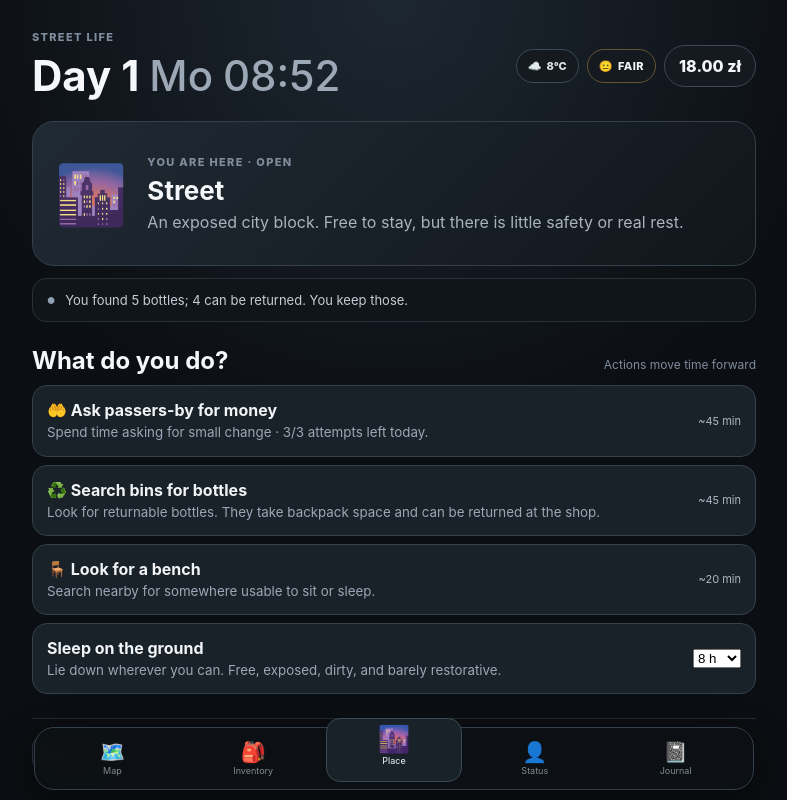
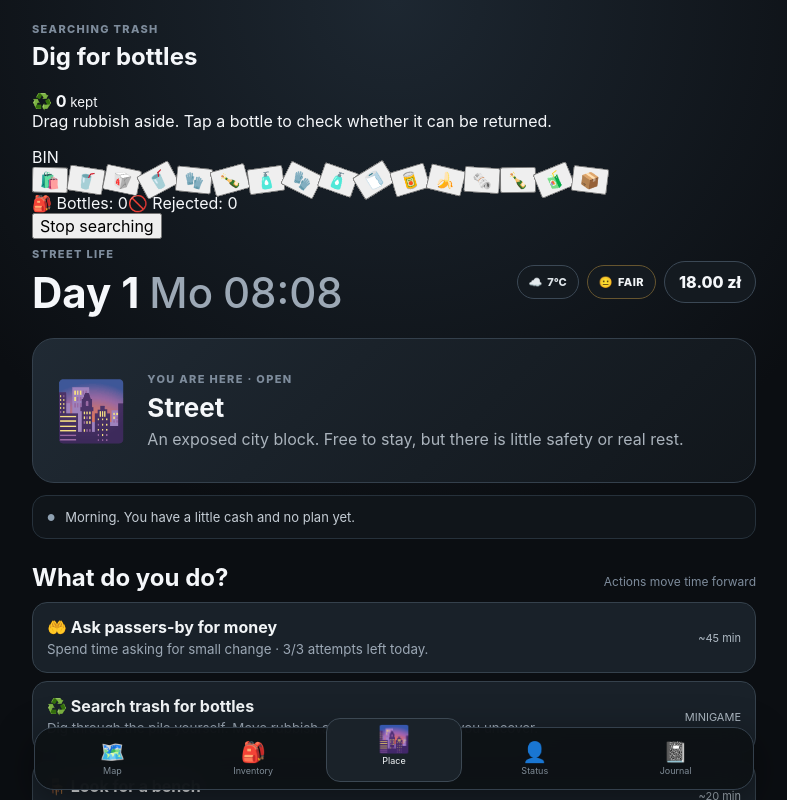
Before and after one commit to AlexanderKruk/street-life-game, a React (Vite) app: page / in a window 1280 px wide. Both pictures are taken after a click on the button 640 px from the left and 500 px from the top of the page. Shown: the top 800 px of the page, without its empty margins (246-1033 px from the left). Built offline with nearby package versions, Linux system fonts and the light colour scheme.

Commit message:
Add interactive trash bottle search minigame

```diff
--- a/src/App.tsx
+++ b/src/App.tsx
@@ -32,6 +32,7 @@ type EffectId = 'cold' | 'free-transit' | 'well-fed'
 type ActiveEffect = { id: EffectId; expiresAt: number }
 type LifeSituation = { housing: 'Street' | 'Night shelter' | 'Schronisko'; housingUntil?: number; employment: 'Unemployed' | 'Day work'; income: 'None' | 'Irregular'; schroniskoReferral?: boolean }
 type StoredItems = { documents: boolean; medicines: number; cigarettes: number; food: number; foodFreshness: number }
+type TrashItem = { id: number; icon: string; x: number; y: number; rotation: number; bottle: boolean; returnable: boolean; collected?: boolean; moved?: boolean }
 
 const INITIAL_LIFE: LifeSituation = { housing: 'Street', employment: 'Unemployed', income: 'None' }
 const INITIAL_INVENTORY: Inventory = { water: 2, food: 2, foodFreshness: 100, bottles: 0, phoneBattery: 62, phoneCondition: 72, jacket: 78, documents: true, cigarettes: 6, medicines: 2, transitCard: true }
@@ -149,6 +150,7 @@ export default function App() {
     try { const raw = localStorage.getItem('street-life-sleep-v1'); return raw ? JSON.parse(raw) : null } catch { return null }
   })
   const [begging, setBegging] = useState<{ day: number; attempts: number }>({ day: 1, attempts: 0 })
+  const [trashGame, setTrashGame] = useState<{ items: TrashItem[]; startedAt: number; found: number; rejected: number } | null>(null)
   const [navigationOn, setNavigationOn] = useState(true)
   const [activeEvent, setActiveEvent] = useState<StreetEvent | null>(null)
   const [diceCheck, setDiceCheck] = useState<{ choice: StreetEventChoice; roll: number | null; modifier: number; resolved: boolean } | null>(null)
@@ -450,20 +452,60 @@ export default function App() {
   }
 
   function searchStreetBottles() {
-    if (activeEvent || current.id !== 'street') return
-    const found = Math.floor(Math.random() * 7)
-    const returnable = Array.from({ length: found }, () => Math.random() < 0.65).filter(Boolean).length
+    if (activeEvent || current.id !== 'street' || trashGame) return
+    const clutter = ['📰','🥤','📦','🍌','🥫','🧻','🛍️','🍕','🧤','🥡','🧃','🗞️']
+    const count = 16
+    const bottleCount = Math.floor(Math.random() * 6)
+    const bottleIndexes = new Set<number>()
+    while (bottleIndexes.size < bottleCount) bottleIndexes.add(Math.floor(Math.random() * count))
+    const items: TrashItem[] = Array.from({ length: count }, (_, id) => {
+      const bottle = bottleIndexes.has(id)
+      return {
+        id,
+        icon: bottle ? (Math.random() < .5 ? '🍾' : '🧴') : clutter[Math.floor(Math.random() * clutter.length)],
+        x: 8 + Math.random() * 70,
+        y: 15 + Math.random() * 58,
+        rotation: -35 + Math.random() * 70,
+        bottle,
+        returnable: bottle && Math.random() < .65,
+      }
+    })
+    setTrashGame({ items, startedAt: Date.now(), found: 0, rejected: 0 })
+  }
+
+  function moveTrashItem(id: number, clientX: number, clientY: number, bounds: DOMRect) {
+    setTrashGame((active) => active ? { ...active, items: active.items.map((item) => item.id === id ? {
+      ...item,
+      moved: true,
+      x: Math.max(0, Math.min(88, ((clientX - bounds.left) / bounds.width) * 100 - 6)),
+      y: Math.max(5, Math.min(82, ((clientY - bounds.top) / bounds.height) * 100 - 6)),
+    } : item) } : null)
+  }
+
+  function collectTrashBottle(id: number) {
+    if (!trashGame) return
+    const item = trashGame.items.find((entry) => entry.id === id)
+    if (!item || !item.bottle || item.collected) return
+    if (!item.returnable) {
+      setTrashGame((active) => active ? { ...active, rejected: active.rejected + 1, items: active.items.map((entry) => entry.id === id ? { ...entry, collected: true } : entry) } : null)
+      return
+    }
     const currentBottleSlots = inventory.bottles > 0 ? Math.ceil(inventory.bottles / BOTTLE_STACK_SIZE) : 0
     const otherSlots = backpackSlots(inventory) - currentBottleSlots
     const bottleCapacity = Math.max(0, BACKPACK_CAPACITY - otherSlots) * BOTTLE_STACK_SIZE
-    const collected = Math.min(returnable, Math.max(0, bottleCapacity - inventory.bottles))
-    setGame((prev) => applyAction(prev, { minutes: 45, energy: -4, hygiene: -10, mood: collected > 0 ? 1 : -3 }))
-    if (collected > 0) setInventory((prev) => ({ ...prev, bottles: prev.bottles + collected }))
-    if (found === 0) setMessage('You searched the bins but found no bottles.')
-    else if (returnable === 0) setMessage(`You found ${found} bottle${found === 1 ? '' : 's'}, but none can be returned for a deposit.`)
-    else if (collected === 0) setMessage(`You found ${found} bottle${found === 1 ? '' : 's'}; ${returnable} were returnable, but your backpack has no room.`)
-    else if (collected < returnable) setMessage(`You found ${found} bottle${found === 1 ? '' : 's'}; ${returnable} were returnable, but you could only carry ${collected}.`)
-    else setMessage(`You found ${found} bottle${found === 1 ? '' : 's'}; ${returnable} can be returned. You keep those.`)
+    if (inventory.bottles >= bottleCapacity) { setMessage('Your backpack has no room for another bottle.'); return }
+    setInventory((prev) => ({ ...prev, bottles: prev.bottles + 1 }))
+    setTrashGame((active) => active ? { ...active, found: active.found + 1, items: active.items.map((entry) => entry.id === id ? { ...entry, collected: true } : entry) } : null)
+  }
+
+  function finishTrashSearch() {
+    if (!trashGame) return
+    const realSeconds = Math.max(5, Math.floor((Date.now() - trashGame.startedAt) / 1000))
+    const minutes = Math.min(60, Math.max(10, Math.ceil(realSeconds / 5) * 5))
+    const { found, rejected } = trashGame
+    setGame((prev) => applyAction(prev, { minutes, energy: -Math.max(1, minutes / 15), hygiene: -Math.max(2, minutes / 5), mood: found > 0 ? 1 : -2 }))
+    setTrashGame(null)
+    setMessage(found > 0 ? `You searched the trash for ${minutes} minutes and kept ${found} returnable bottle${found === 1 ? '' : 's'}.` : rejected > 0 ? `You searched for ${minutes} minutes. The bottles you found were not returnable.` : `You searched for ${minutes} minutes and found nothing useful.`)
   }
 
   function returnBottles() {
@@ -801,6 +843,27 @@ export default function App() {
     <button className={screen === target ? 'nav-item active' : 'nav-item'} onClick={() => setScreen(target)}><span>{icon}</span><small>{label}</small></button>
 
   return <main className="shell">
+    {trashGame && <div className="trash-overlay">
+      <section className="trash-card">
+        <div className="trash-head"><div><p className="eyebrow">SEARCHING TRASH</p><h2>Dig for bottles</h2></div><div><strong>♻️ {trashGame.found}</strong><small> kept</small></div></div>
+        <p className="trash-tip">Drag rubbish aside. Tap a bottle to check whether it can be returned.</p>
+        <div className="trash-bin">
+          <div className="trash-bin-rim">BIN</div>
+          {trashGame.items.map((item, index) => !item.collected && <button
+            key={item.id}
+            className={item.bottle ? 'trash-piece bottle-piece' : 'trash-piece'}
+            style={{ left: `${item.x}%`, top: `${item.y}%`, transform: `rotate(${item.rotation}deg)`, zIndex: index + 2 }}
+            onPointerDown={(e) => { e.currentTarget.setPointerCapture(e.pointerId) }}
+            onPointerMove={(e) => { if (!e.currentTarget.hasPointerCapture(e.pointerId)) return; moveTrashItem(item.id, e.clientX, e.clientY, e.currentTarget.parentElement!.getBoundingClientRect()) }}
+            onPointerUp={(e) => { e.currentTarget.releasePointerCapture(e.pointerId); if (item.bottle && !item.moved) collectTrashBottle(item.id) }}
+            onClick={() => item.bottle && collectTrashBottle(item.id)}
+          >{item.icon}</button>)}
+        </div>
+        <div className="trash-result"><span>🎒 Bottles: {inventory.bottles}</span><span>🚫 Rejected: {trashGame.rejected}</span></div>
+        <button className="trash-stop" onClick={finishTrashSearch}>Stop searching</button>
+      </section>
+    </div>}
+
     <header>
       <div><p className="eyebrow">STREET LIFE</p><h1>Day {game.day} <span className="weekday">{weekday(game.day)}</span> <span>{formatTime(game.minutes)}</span></h1></div>
       <div className="header-info">
@@ -868,7 +931,7 @@ export default function App() {
           </>}
           {current.id === 'street' && <>
             <button className="action" onClick={askForMoney} disabled={(begging.day === game.day ? begging.attempts : 0) >= 3}><div><strong>🤲 Ask passers-by for money</strong><small>{(begging.day === game.day ? begging.attempts : 0) >= 3 ? 'No useful attempts left today.' : `Spend time asking for small change · ${3 - (begging.day === game.day ? begging.attempts : 0)}/3 attempts left today.`}</small></div><span>~45 min</span></button>
-            <button className="action" onClick={searchStreetBottles}><div><strong>♻️ Search bins for bottles</strong><small>Look for returnable bottles. They take backpack space and can be returned at the shop.</small></div><span>~45 min</span></button>
+            <button className="action" onClick={searchStreetBottles}><div><strong>♻️ Search trash for bottles</strong><small>Dig through the pile yourself. Move rubbish aside and tap bottles you uncover.</small></div><span>MINIGAME</span></button>
             {!streetBenchFound && <button className="action" onClick={() => streetAction('find-bench')}><div><strong>🪑 Look for a bench</strong><small>Search nearby for somewhere usable to sit or sleep.</small></div><span>~20 min</span></button>}
             {streetBenchFound && <button className="action" onClick={() => streetAction('bench-rest')}><div><strong>🪑 Sit on the bench</strong><small>Get off your feet and recover some Energy.</small></div><span>~45 min</span></button>}
             {streetBenchFound && <button className="action" onClick={() => streetAction('bench-sleep')}><div><strong>😴 Sleep on the bench</strong><small>Still exposed, but better than sleeping on the ground.</small></div><span onClick={(e) => e.stopPropagation()}><select aria-label="Sleep duration" value={sleepHours} onChange={(e) => setSleepHours(Number(e.target.value))}>{Array.from({ length: 10 }, (_, i) => i + 1).map((hours) => <option key={hours} value={hours}>{hours} h</option>)}</select></span></button>}
```
